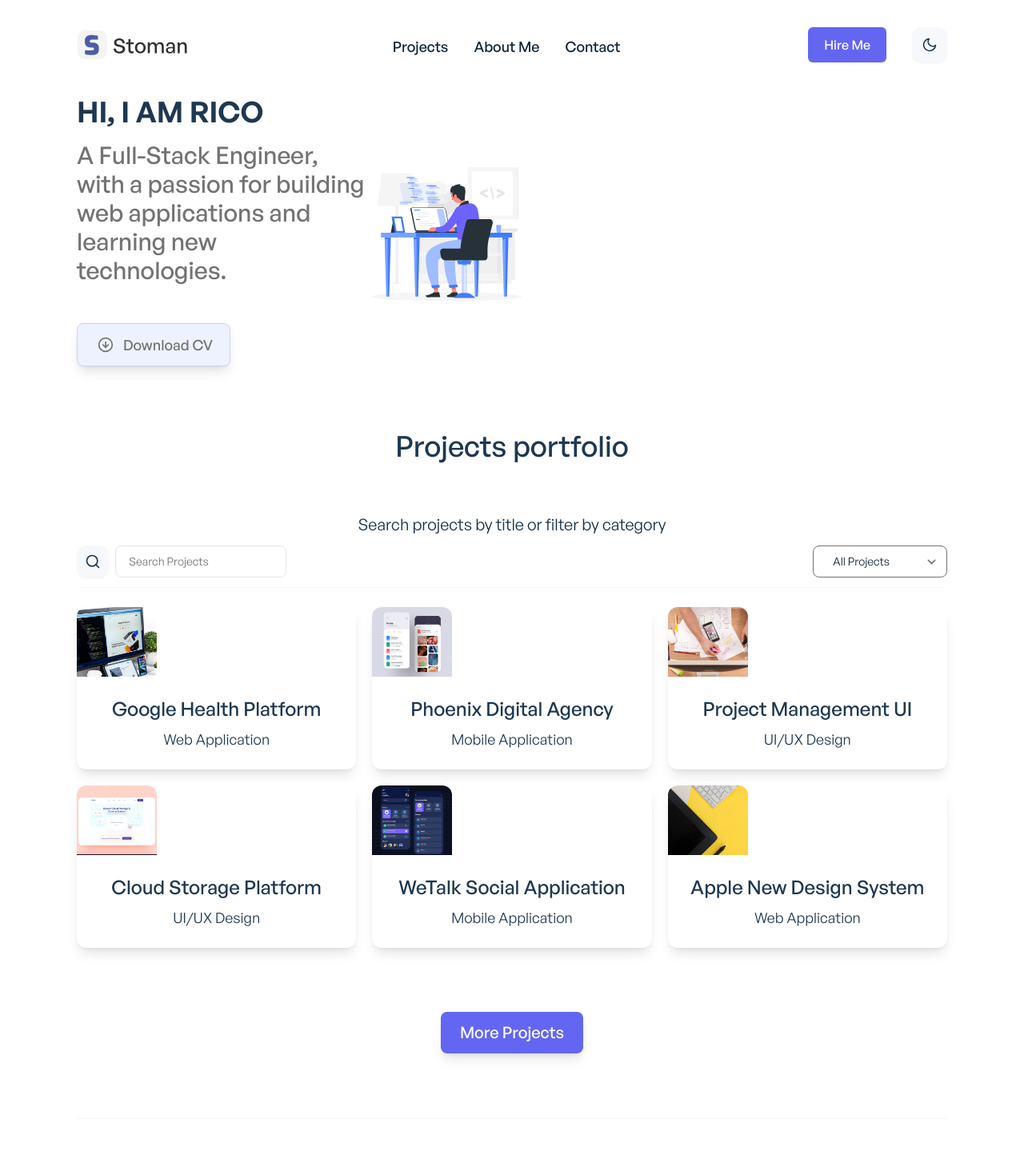
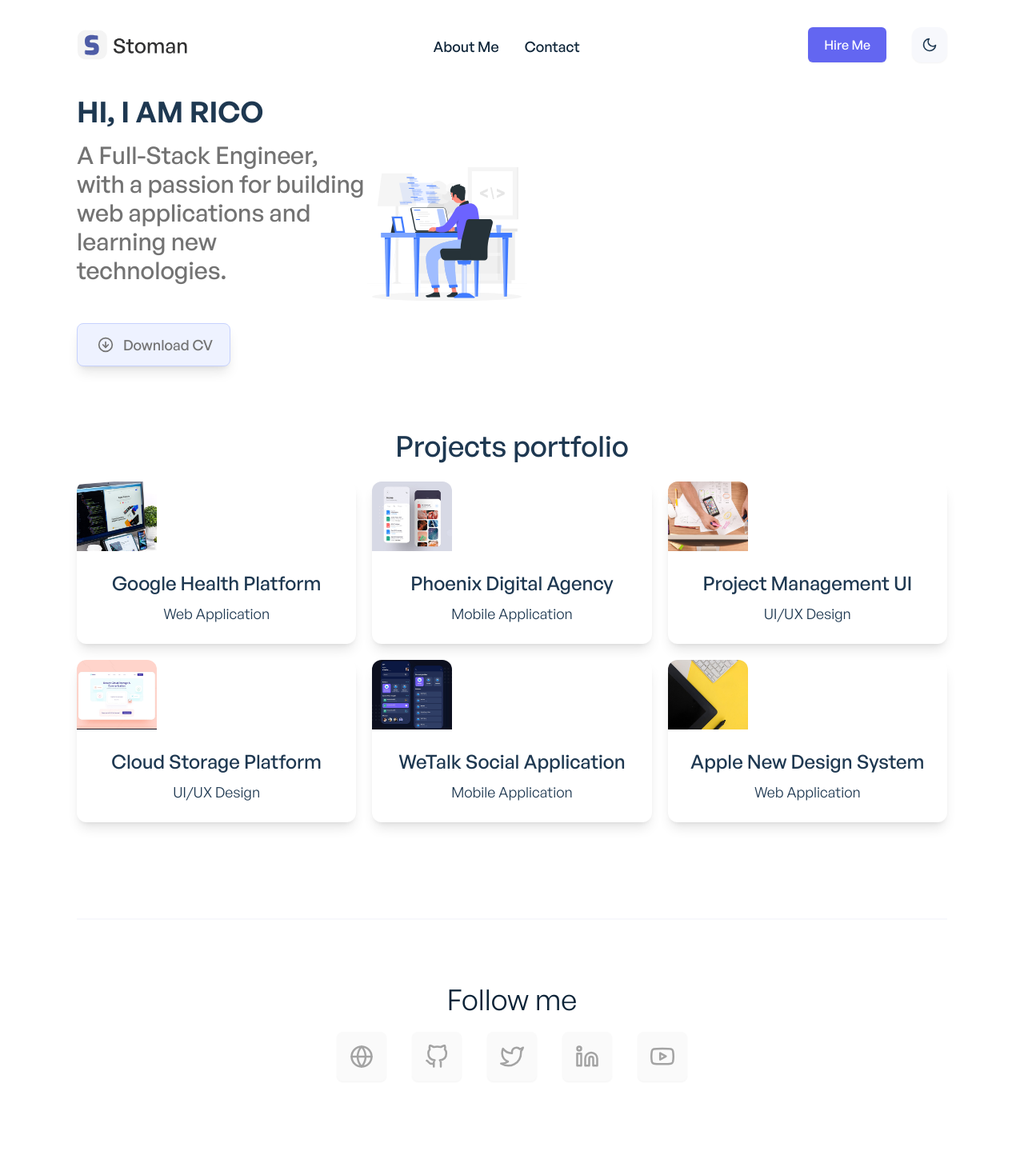
Before and after one commit to trebeljahr/portfolio-2023, a Next.js app: page / in a window 1280 px wide. Shown: the top 1469 px of the page at 80% size. Built offline with nearby package versions, Linux system fonts and the light colour scheme.

Commit message:
Fix small details

```diff
--- a/components/about/AboutCounter.tsx
+++ b/components/about/AboutCounter.tsx
@@ -1,41 +1,25 @@
-import { useCountUp } from 'react-countup';
-import CounterItem from './CounterItem';
+import { useCountUp } from 'react-countup'
+import CounterItem from './CounterItem'
 
 function AboutCounter() {
-	useCountUp({ ref: 'experienceCounter', end: 12, duration: 2 });
-	useCountUp({ ref: 'githubStarsCounter', end: 20, duration: 2 });
-	useCountUp({ ref: 'feedbackCounter', end: 92, duration: 2 });
-	useCountUp({ ref: 'projectsCounter', end: 77, duration: 2 });
+  useCountUp({ ref: 'experienceCounter', end: 12, duration: 2 })
+  useCountUp({ ref: 'githubStarsCounter', end: 20, duration: 2 })
+  useCountUp({ ref: 'feedbackCounter', end: 92, duration: 2 })
+  useCountUp({ ref: 'projectsCounter', end: 77, duration: 2 })
 
-	return (
-		<div className="mt-10 sm:mt-20 bg-primary-light dark:bg-ternary-dark shadow-sm">
-			<div className="font-general-medium container mx-auto py-20 block sm:flex sm:justify-between items-center">
-				<CounterItem
-					title="Years of experience"
-					counter={<span id="experienceCounter" />}
-					measurement=""
-				/>
+  return (
+    <div className='mt-10 sm:mt-20 bg-primary-light dark:bg-ternary-dark shadow-sm'>
+      <div className='container items-center block py-20 mx-auto font-general-medium sm:flex sm:justify-between'>
+        <CounterItem title='Years of experience' counter={<span id='experienceCounter' />} measurement='' />
 
-				<CounterItem
-					title="Stars on GitHub"
-					counter={<span id="githubStarsCounter" />}
-					measurement="k+"
-				/>
+        <CounterItem title='Stars on GitHub' counter={<span id='githubStarsCounter' />} measurement='k+' />
 
-				<CounterItem
-					title="Positive feedback"
-					counter={<span id="feedbackCounter" />}
-					measurement="%"
-				/>
+        <CounterItem title='Positive feedback' counter={<span id='feedbackCounter' />} measurement='%' />
 
-				<CounterItem
-					title="Projects completed"
-					counter={<span id="projectsCounter" />}
-					measurement="%"
-				/>
-			</div>
-		</div>
-	);
+        <CounterItem title='Projects completed' counter={<span id='projectsCounter' />} measurement='%' />
+      </div>
+    </div>
+  )
 }
 
-export default AboutCounter;
+export default AboutCounter
--- a/components/projects/ProjectsGrid.tsx
+++ b/components/projects/ProjectsGrid.tsx
@@ -20,30 +20,6 @@ function ProjectsGrid() {
         </p>
       </div>
 
-      <div className='mt-10 sm:mt-16'>
-        <h3 className='mb-3 text-center font-general-regular text-secondary-dark dark:text-ternary-light text-md sm:text-xl'>
-          Search projects by title or filter by category
-        </h3>
-        <div className='flex justify-between pb-3 border-b border-primary-light dark:border-secondary-dark gap-3'>
-          <div className='flex justify-between gap-2'>
-            <span className='hidden cursor-pointer sm:block bg-primary-light dark:bg-ternary-dark p-2.5 shadow-sm rounded-xl'>
-              <FiSearch className='w-5 h-5 text-ternary-dark dark:text-ternary-light'></FiSearch>
-            </span>
-            <input
-              className='py-2 pl-3 pr-1 text-sm border border-gray-200 rounded-lg ont-general-medium sm:px-4 dark:border-secondary-dark sm:text-md bg-secondary-light dark:bg-ternary-dark text-primary-dark dark:text-ternary-light'
-              id='name'
-              name='name'
-              type='search'
-              required={true}
-              placeholder='Search Projects'
-              aria-label='Name'
-            />
-          </div>
-
-          <ProjectsFilter setSelectProject={setSelectProject} />
-        </div>
-      </div>
-
       <div className='mt-6 grid grid-cols-1 sm:grid-cols-2 lg:grid-cols-3 sm:gap-5'>
         {selectProject
           ? selectProjectsByCategory.map((project, index) => {
--- a/components/shared/AppHeader.tsx
+++ b/components/shared/AppHeader.tsx
@@ -79,11 +79,6 @@ function AppHeader() {
               ? 'block m-0 sm:ml-4 sm:mt-3 md:flex px-5 py-3 sm:p-0 justify-between items-center shadow-lg sm:shadow-none'
               : 'hidden'
           }>
-          <div className='block mb-2 text-lg text-left text-primary-dark dark:text-ternary-light hover:text-secondary-dark dark:hover:text-secondary-light sm:mx-4 sm:py-2'>
-            <Link href='/projects' aria-label='Projects'>
-              Projects
-            </Link>
-          </div>
           <div className='block pt-3 mb-2 text-lg text-left border-t-2 text-primary-dark dark:text-ternary-light hover:text-secondary-dark dark:hover:text-secondary-light sm:mx-4 sm:py-2 sm:pt-2 sm:border-t-0 border-primary-light dark:border-secondary-dark'>
             <Link href='/about' aria-label='About Me'>
               About Me
@@ -106,11 +101,6 @@ function AppHeader() {
 
         {/* Header links large screen */}
         <div className='items-center justify-center hidden p-5 m-0 mt-5 shadow-lg font-general-medium sm:ml-4 sm:mt-3 sm:flex sm:p-0 sm:shadow-none'>
-          <div
-            className='block mb-2 text-lg font-medium text-left text-primary-dark dark:text-ternary-light hover:text-secondary-dark dark:hover:text-secondary-light sm:mx-4 sm:py-2'
-            aria-label='Projects'>
-            <Link href='/projects'>Projects</Link>
-          </div>
           <div
             className='block mb-2 text-lg font-medium text-left text-primary-dark dark:text-ternary-light hover:text-secondary-dark dark:hover:text-secondary-light sm:mx-4 sm:py-2'
             aria-label='About Me'>
--- a/package.json
+++ b/package.json
@@ -47,8 +47,11 @@
     "tailwindcss": "^3.2.1",
     "ts-node": "^10.9.1",
     "typescript": "^4.9.3",
-    "url-loader": "^4.1.1"
+
+      "url-loader": "^4.1.1"
+
   },
+
   "scripts": {
     "lint": "yarn prettier && yarn eslint",
     "eslint": "next lint --fix --dir src",
--- /dev/null
+++ b/pages/about.jsx
@@ -0,0 +1,42 @@
+import { motion } from 'framer-motion';
+import AboutClients from '../components/about/AboutClients';
+import AboutCounter from '../components/about/AboutCounter';
+import AboutMeBio from '../components/about/AboutMeBio';
+import PagesMetaHead from '../components/PagesMetaHead';
+
+function about() {
+	return (
+		<div>
+			<PagesMetaHead title="About Me" />
+
+			<motion.div
+				initial={{ opacity: 0 }}
+				animate={{ opacity: 1, delay: 1 }}
+				exit={{ opacity: 0 }}
+				className="container mx-auto"
+			>
+				<AboutMeBio />
+			</motion.div>
+
+			{/** Counter without paddings */}
+			<motion.div
+				initial={{ opacity: 0 }}
+				animate={{ opacity: 1, delay: 1 }}
+				exit={{ opacity: 0 }}
+			>
+				<AboutCounter />
+			</motion.div>
+
+			<motion.div
+				initial={{ opacity: 0 }}
+				animate={{ opacity: 1, delay: 1 }}
+				exit={{ opacity: 0 }}
+				className="container mx-auto"
+			>
+				<AboutClients />
+			</motion.div>
+		</div>
+	);
+}
+
+export default about;
--- /dev/null
+++ b/pages/contact.jsx
@@ -0,0 +1,29 @@
+import { motion } from 'framer-motion';
+import ContactDetails from '../components/contact/ContactDetails';
+import ContactForm from '../components/contact/ContactForm';
+import PagesMetaHead from '../components/PagesMetaHead';
+
+function contact() {
+	return (
+		<div>
+			<PagesMetaHead title="Contact" />
+
+			<motion.div
+				initial={{ opacity: 0 }}
+				animate={{ opacity: 1 }}
+				transition={{
+					ease: 'easeInOut',
+					duration: 0.5,
+					delay: 0.1,
+				}}
+				className="container mx-auto flex flex-col-reverse lg:flex-row py-5 lg:py-10 lg:mt-5"
+			>
+				<ContactForm />
+
+				<ContactDetails />
+			</motion.div>
+		</div>
+	);
+}
+
+export default contact;
--- a/pages/index.tsx
+++ b/pages/index.tsx
@@ -11,14 +11,6 @@ export default function Home() {
       <AppBanner />
 
       <ProjectsGrid />
-
-      <div className='flex justify-center mt-10 sm:mt-15'>
-        <div className='flex items-center px-6 py-3 text-lg text-white bg-indigo-500 rounded-lg shadow-lg font-general-medium hover:shadow-xl hover:bg-indigo-600 focus:ring-1 focus:ring-indigo-900 sm:text-xl duration-300'>
-          <Link href='/projects' aria-label='More Projects' passHref>
-            <Button title='More Projects' />
-          </Link>
-        </div>
-      </div>
     </div>
   )
 }
```
